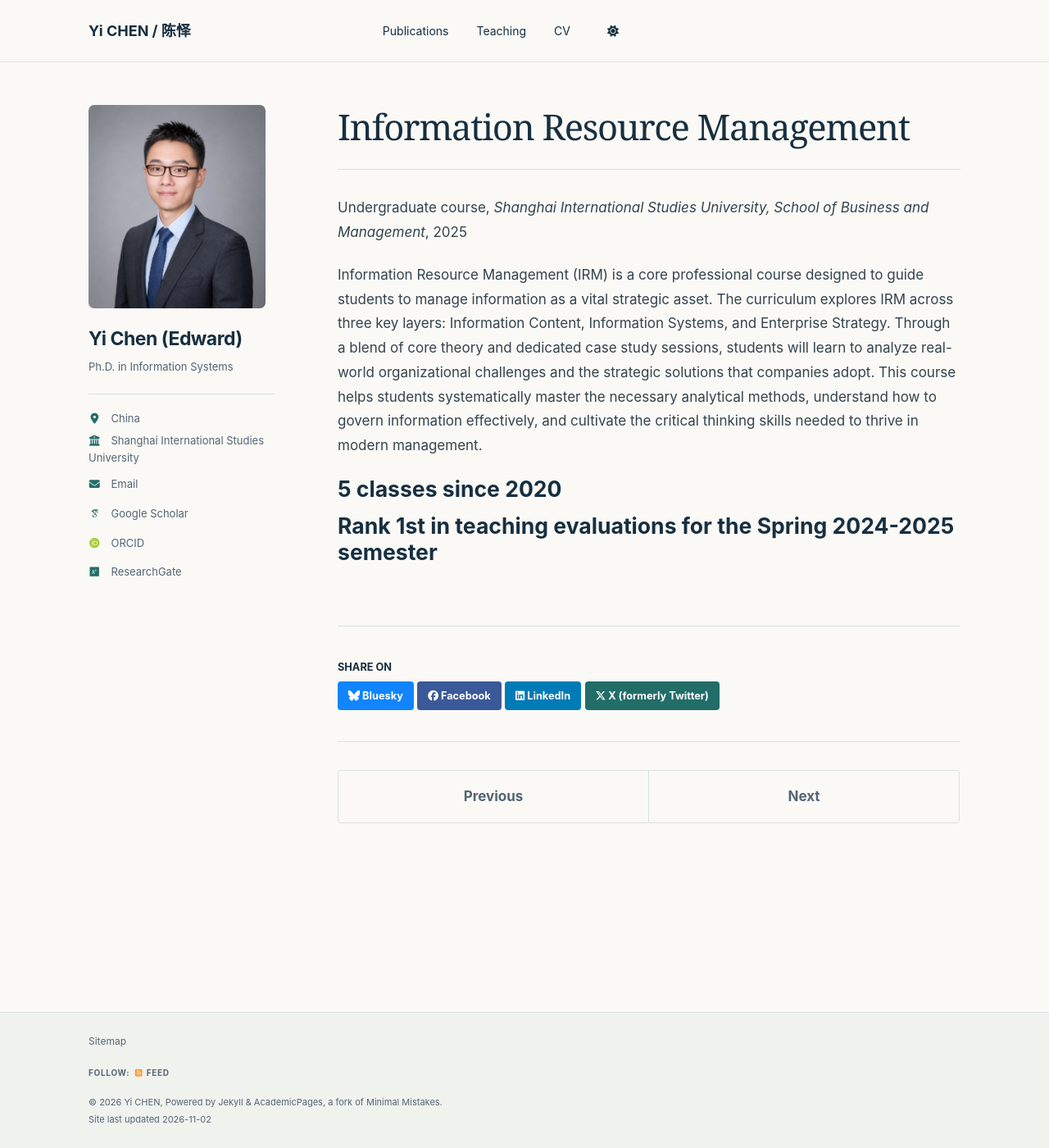
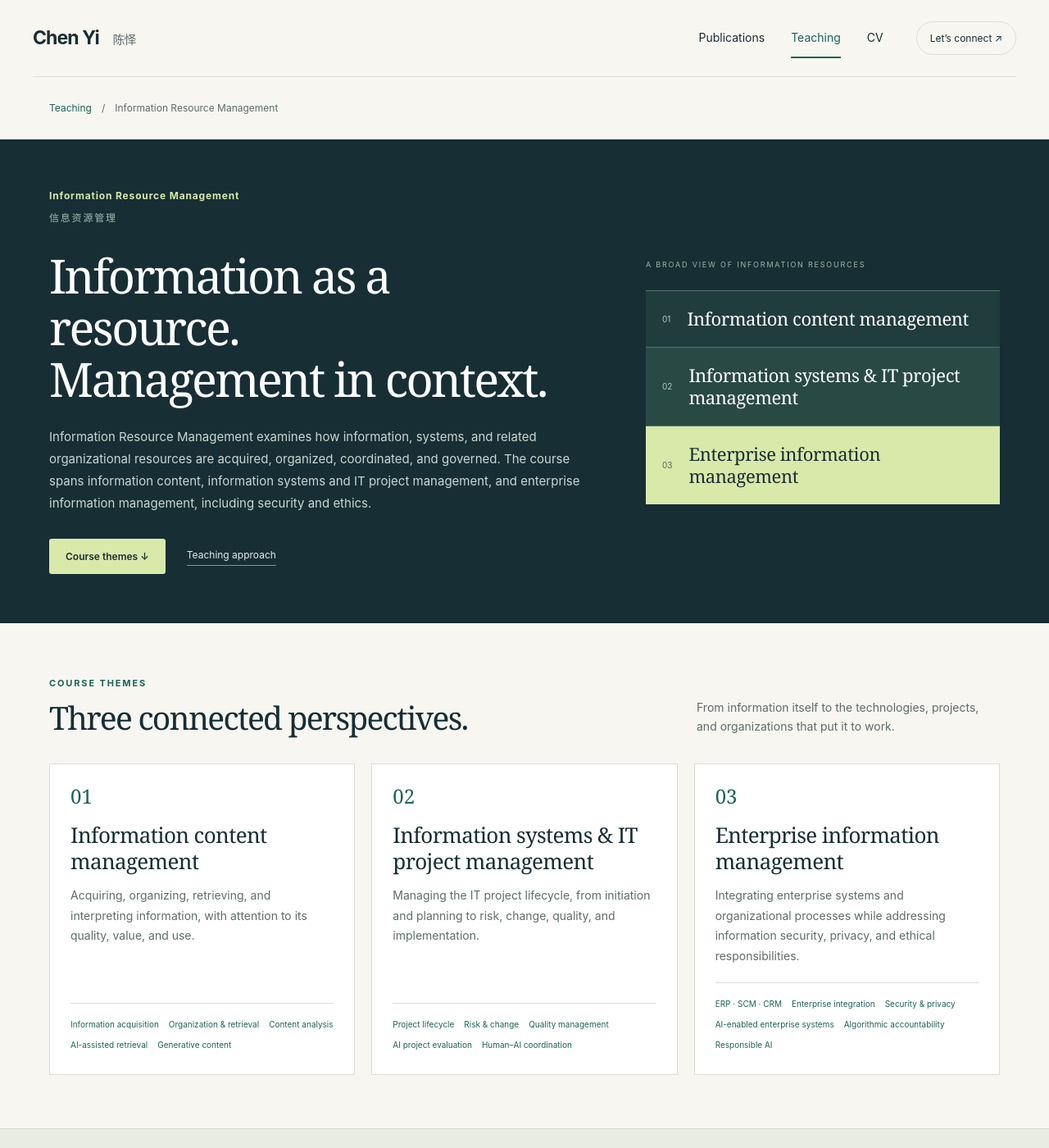
Before and after one commit to chenyi-edward/chenyi-edward.github.io, a Jekyll site: the page built from _teaching/IRM.md, in a window 1280 px wide and 1400 px high. Shown: the whole window at 82% size. Built offline with Jekyll 4.4.1, drawn with Linux system fonts in a browser that asks for light colours; some web fonts are replaced; a script that is not in the unit is left out; some of the changed text lies outside the part shown.

Commit message:
Publish concise IRM course themes and teaching approach

```diff
--- a/_teaching/IRM.md
+++ b/_teaching/IRM.md
@@ -6,12 +6,50 @@ permalink: /teaching/IRm
 venue: "Shanghai International Studies University, School of Business and Management"
 date: 2025-03-01
 location: "Shanghai, China"
+course_level: "Undergraduate"
+course_order: 1
+course_theme: "Information content · IT projects · Enterprise information"
+course_summary: "Managing information as an organizational resource, from information content and IT projects to enterprise systems, security, and ethics."
+course_display_title: "Information Resource Management"
+layout: "teaching-portfolio"
+teaching_view: "course"
+course_chinese_title: "信息资源管理"
+course_featured: true
+course_headline: "Information as a resource.\nManagement in context."
+course_intro: "Information Resource Management examines how information, systems, and related organizational resources are acquired, organized, coordinated, and governed. The course spans information content, information systems and IT project management, and enterprise information management, including security and ethics."
+course_approach_heading: "Concepts, cases, and a critical eye on technology."
+course_modules:
+  - title: "Information content management"
+    description: "Acquiring, organizing, retrieving, and interpreting information, with attention to its quality, value, and use."
+    topics:
+      - "Information acquisition"
+      - "Organization & retrieval"
+      - "Content analysis"
+      - "AI-assisted retrieval"
+      - "Generative content"
+  - title: "Information systems & IT project management"
+    description: "Managing the IT project lifecycle, from initiation and planning to risk, change, quality, and implementation."
+    topics:
+      - "Project lifecycle"
+      - "Risk & change"
+      - "Quality management"
+      - "AI project evaluation"
+      - "Human–AI coordination"
+  - title: "Enterprise information management"
+    description: "Integrating enterprise systems and organizational processes while addressing information security, privacy, and ethical responsibilities."
+    topics:
+      - "ERP · SCM · CRM"
+      - "Enterprise integration"
+      - "Security & privacy"
+      - "AI-enabled enterprise systems"
+      - "Algorithmic accountability"
+      - "Responsible AI"
+course_approach_keywords:
+  - "Conceptual understanding"
+  - "Case-based inquiry"
+  - "Technology awareness"
 ---
 
-Information Resource Management (IRM) is a core professional course designed to guide students to manage information as a vital strategic asset. The curriculum explores IRM across three key layers: Information Content, Information Systems, and Enterprise Strategy. Through a blend of core theory and dedicated case study sessions, students will learn to analyze real-world organizational challenges and the strategic solutions that companies adopt. This course helps students systematically master the necessary analytical methods, understand how to govern information effectively, and cultivate the critical thinking skills needed to thrive in modern management.
+Concepts are developed through lectures and case discussions that connect information resource management with organizational challenges. Critical inquiry runs through the course: questioning assumptions, explaining reasoning, and considering the implications of technology in context.
 
-5 classes since 2020
-======
-
-Rank 1st in teaching evaluations for the Spring 2024-2025 semester
-======
+Case analysis strengthens structured argument, while Tech Talks bring current technological developments into the classroom for discussion of their business and social significance.
```
